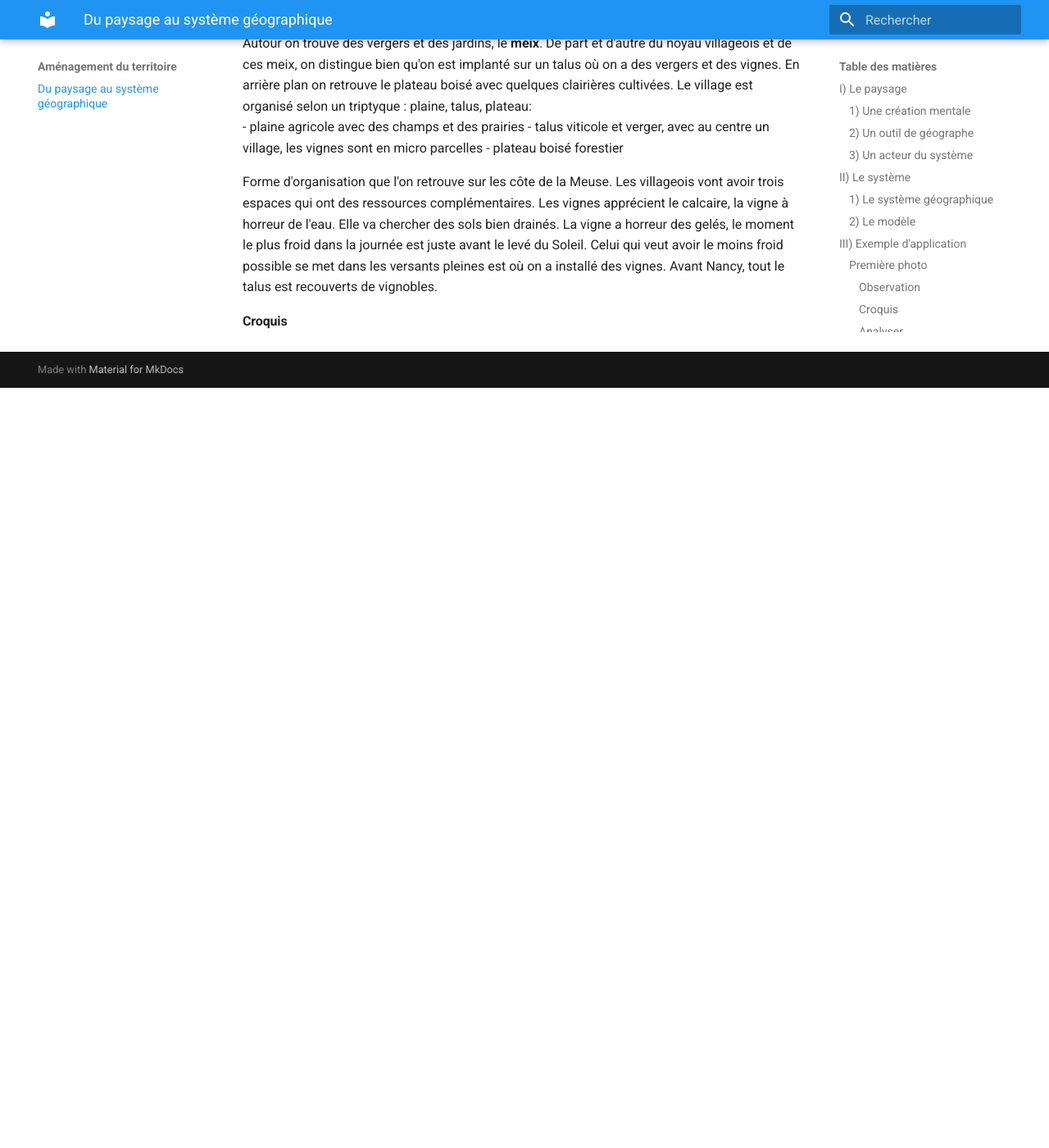
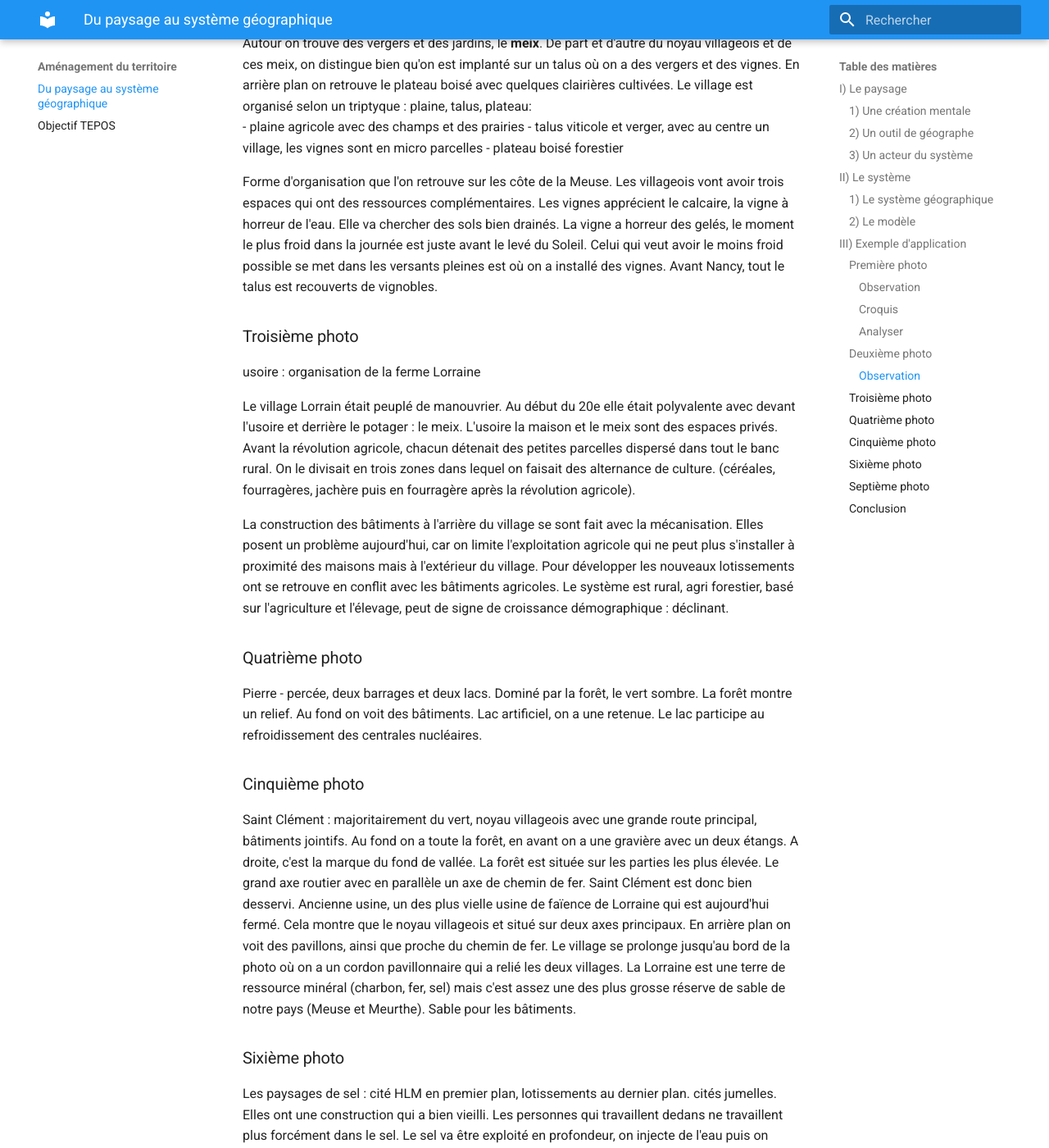
Before and after one commit to Lizeem/M1SSEcours, an MkDocs documentation site: the page built from Docs/aménagement du territoire/Paysage.md, in a window 1280 px wide and 1400 px high, scrolled down 4038 px. Shown: the whole window at 82% size. Built offline with MkDocs 1.6.1 and Material for MkDocs 9.7.7, drawn with Linux system fonts in a browser that asks for light colours; before the commit the page ends 4511 px from its top, so only the background shows below that; some of the changed text lies outside the part shown.

Commit message:
Update m1

```diff
--- a/Docs/aménagement du territoire/amenagemnt.md
+++ b/Docs/aménagement du territoire/Paysage.md
@@ -69,7 +69,6 @@ Une partie est groupée, dense, mitoyenne.    Une autre est certes groupée mais
 #### Croquis
 
 
-
 #### Analyser
 
 Faire les statistiques sur la croissance démographique, le zonage des aires urbaines, le taux d'actifs travaillant en ville...
@@ -86,4 +85,32 @@ second plan faciès villageois en blanc qui se subdivise entre un noyau dense co
 
 Forme d'organisation que l'on retrouve sur les côte de la Meuse. Les villageois vont avoir trois espaces qui ont des ressources complémentaires. Les vignes apprécient le calcaire, la vigne à horreur de l'eau. Elle va chercher des sols bien drainés. La vigne a horreur des gelés, le moment le plus froid dans la journée est juste avant le levé du Soleil. Celui qui veut avoir le moins froid possible se met dans les versants pleines est où on a installé des vignes. Avant Nancy, tout le talus est recouverts de vignobles.
 
-#### Croquis
+### Troisième photo
+
+usoire : organisation de la ferme Lorraine
+
+Le village Lorrain était peuplé de manouvrier. Au début du 20e elle était polyvalente avec devant l'usoire et derrière le potager : le meix. L'usoire la maison et le meix sont des espaces privés. Avant la révolution agricole, chacun détenait des petites parcelles dispersé dans tout le banc rural. On le divisait en trois zones dans lequel on faisait des alternance de culture. (céréales, fourragères, jachère puis en fourragère après la révolution agricole).
+
+La construction des bâtiments à l'arrière du village se sont fait avec la mécanisation. Elles posent un problème aujourd'hui, car on limite l'exploitation agricole qui ne peut plus s'installer à proximité des maisons mais à l'extérieur du village. Pour développer les nouveaux lotissements ont se retrouve en conflit avec les bâtiments agricoles. Le système est rural, agri forestier, basé sur l'agriculture et l'élevage, peut de signe de croissance démographique : déclinant.
+
+### Quatrième photo
+
+Pierre - percée, deux barrages et deux lacs. Dominé par la forêt, le vert sombre. La forêt montre un relief. Au fond on voit des bâtiments. Lac artificiel, on a une retenue. Le lac participe au refroidissement des centrales nucléaires.
+
+### Cinquième photo
+
+Saint Clément : majoritairement du vert, noyau villageois avec une grande route principal, bâtiments jointifs. Au fond on a toute la forêt, en avant on a une gravière avec un deux étangs. A droite, c'est la marque du fond de vallée. La forêt est située sur les parties les plus élevée. Le grand axe routier avec en parallèle un axe de chemin de fer. Saint Clément est donc bien desservi. Ancienne usine, un des plus vielle usine de faïence de Lorraine qui est aujourd'hui fermé. Cela montre que le noyau villageois et situé sur deux axes principaux. En arrière plan on voit des pavillons, ainsi que proche du chemin de fer. Le village se prolonge jusqu'au bord de la photo où on a un cordon pavillonnaire qui a relié les deux villages. La Lorraine est une terre de ressource minéral (charbon, fer, sel) mais c'est assez une des plus grosse réserve de sable de notre pays (Meuse et Meurthe). Sable pour les bâtiments.
+
+### Sixième photo
+
+Les paysages de sel : cité HLM en premier plan, lotissements au dernier plan. cités jumelles. Elles ont une construction qui a bien vieilli. Les personnes qui travaillent dedans ne travaillent plus forcément dans le sel.    Le sel va être exploité en profondeur, on injecte de l'eau puis on pompe de l'eau salée. On va remplir des bassins et laisser l'eau s'évaporer et récupérer le sel. On en fait de la soude pour toute une industrie. Le sel va donner lieu une industrie chimique pour les produits d'entretien mais aussi pour les engrais. Gros trou : affaissement où on a exploité le sel.
+
+### Septième photo
+
+Lunéville : couleur dominante rouge et blanc, espace urbain. portion de Lunéville récente où on peut voir plusieurs faciès : bâtis, collectif de couleur blanche et gris clair, au premier plan avec une toiture rouge, pas de la même époque (gendarmerie). Au centre on a de gros bâtiments  blanc et rouge : caserne militaire du XIXe siècle. Chemin de fer (premier plan vers arrière plan) et fait une bifurcation vers la droite direction St diez. Le long on voit des bâtiments allongé avec des toits sombres et à shed. Marqueur des industries. A droite du bâtiment à shed on a une cité ouvrière. Dans les cités, ont a les mêmes maisons. De l'autre côté du chemin de fer on a une friche, on est dans une reconstruction. Derrière on a une zone activité avec un village, avec un lotissement avec un noyau villageois. Derrière les casernes, on a un terrain militaire. Vers la gauche on a des grands bâtiments : espace éducatif. Après on a une alternance de pavillons, église, espace plus dense, on s'approche du coeur de Lunéville.
+
+### Conclusion
+
+Paysage : outils d'analyse qui est subjectif incomplet, on doit ensuite aller chercher et interpréter. Proposer des éléments de synthèse. Il intérêt en fonction de sa qualité et de son attraction, il va évoluer. C'est plus facile pour nous d'interpreter.
+
+Ce travail là nous permet de regarder la cohérence du territoire qui permet de nous aider à la décision.
```
Also changed, not shown: Docs/aménagement du territoire/TEPOS.md (added, +172 -0 lines), Docs/aménagement du territoire/Images/demographie.PNG (added), 1 other file.
